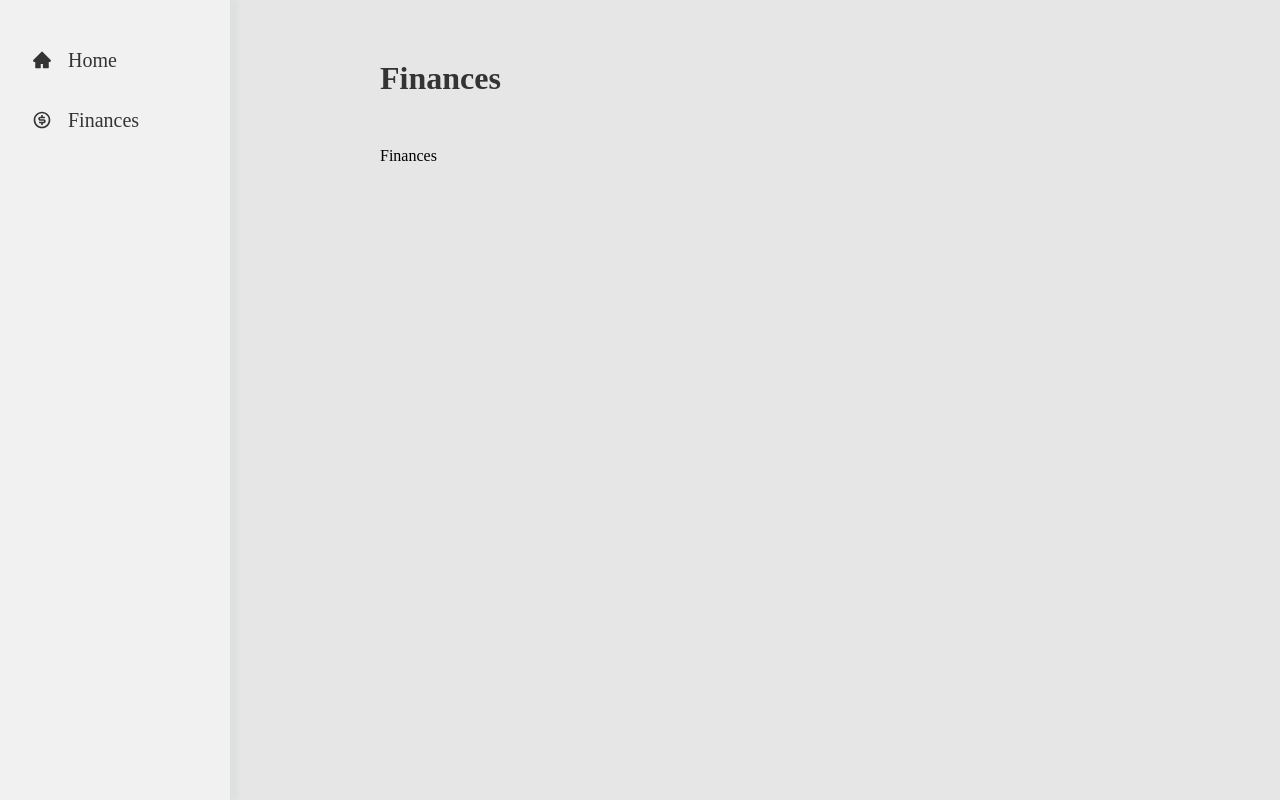
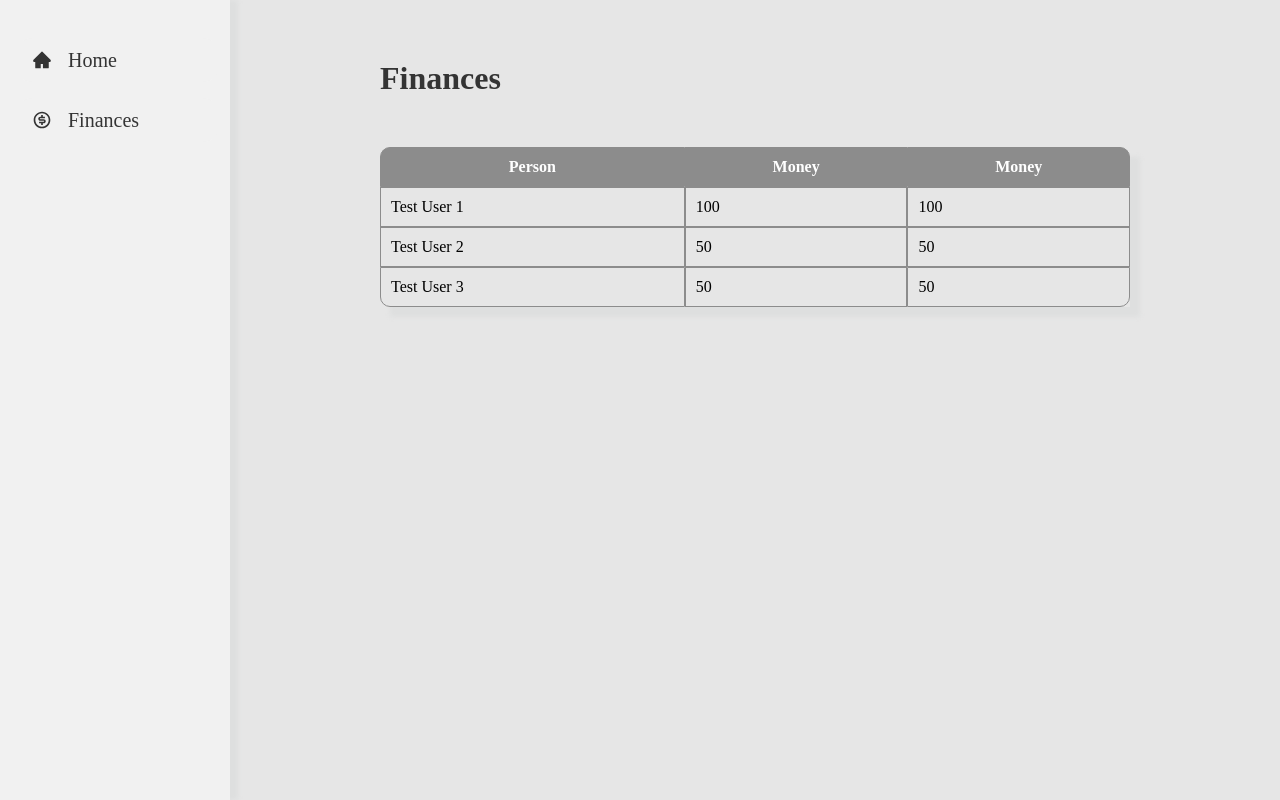
Before and after one commit to vicardo11/mojhome-frontend, a React (Create React App) app: page /finances in a window 1280 px wide. Built offline with nearby package versions, Linux system fonts and the light colour scheme.

Commit message:
Initial Table component

```diff
--- /dev/null
+++ b/src/components/table/Table.scss
@@ -0,0 +1,33 @@
+@import "src/scss/variables";
+
+table {
+  width: 100%;
+  border-collapse: separate;
+  border-spacing: 0;
+  overflow: hidden;
+  box-shadow: 10px 10px 5px $color-gray-shadow;
+}
+th {
+  background-color: rgb(140 140 140);
+  color: #FFFFFF;
+}
+th, td {
+  padding: 10px;
+  border: 1px solid rgb(140 140 140);
+}
+tr:nth-child(even) {
+  background-color: #f2f2f2;
+}
+/* required css to make rounded table (below) */
+tr:first-child th:first-child {
+  border-top-left-radius: 10px;
+}
+tr:first-child th:last-child {
+  border-top-right-radius: 10px;
+}
+tr:last-child td:first-child {
+  border-bottom-left-radius: 10px;
+}
+tr:last-child td:last-child {
+  border-bottom-right-radius: 10px;
+}
--- /dev/null
+++ b/src/components/table/Table.tsx
@@ -0,0 +1,39 @@
+import React from "react";
+import "./Table.scss";
+
+const Table = (props: Props) => {
+  return (
+    <table>
+      <thead>
+        <tr>
+          <th>Person</th>
+          <th>Money</th>
+          <th>Money</th>
+        </tr>
+      </thead>
+      <tbody>
+        <tr>
+          <td>Test User 1</td>
+          <td>100</td>
+          <td>100</td>
+        </tr>
+        <tr>
+          <td>Test User 2</td>
+          <td>50</td>
+          <td>50</td>
+        </tr>
+        <tr className="active-row">
+          <td>Test User 3</td>
+          <td>50</td>
+          <td>50</td>
+        </tr>
+      </tbody>
+    </table>
+  );
+};
+
+interface Props {
+  title: string;
+}
+
+export default Table;
--- a/src/pages/finances/Finances.tsx
+++ b/src/pages/finances/Finances.tsx
@@ -1,10 +1,11 @@
 import React from "react";
 import Page from "../Page";
+import Table from "../../components/table/Table";
 
 const Finances = () => {
   return (
     <Page title="Finances">
-      <div>Finances</div>
+      <Table title="Finances" />
     </Page>
   );
 };
```
